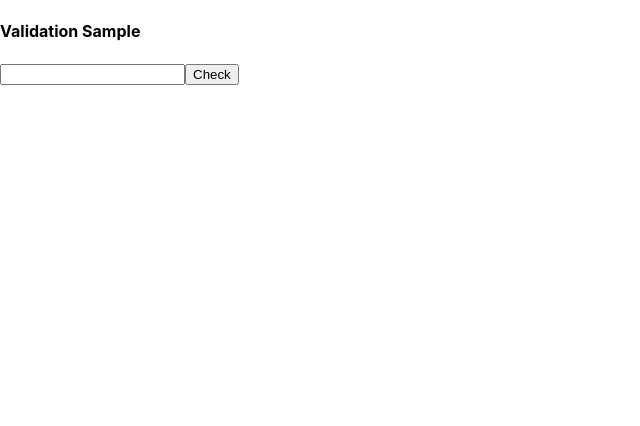
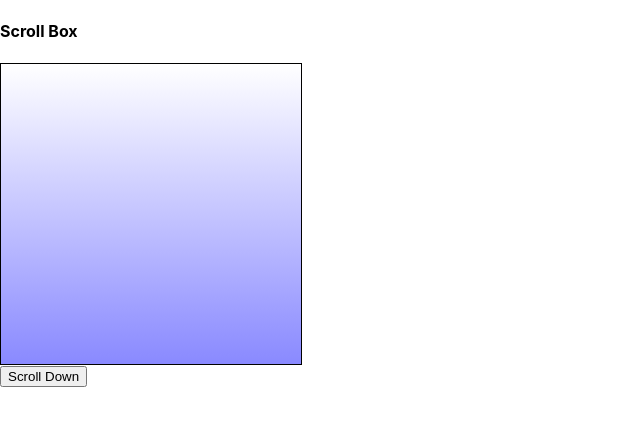
Before and after one commit to LydiaYoon/React-Todo, a React (Create React App) app: page / in a window 1280 px wide. Shown: the top 426 px of the page, without its empty margins (0-640 px from the left). Built offline with nearby package versions, Linux system fonts and the light colour scheme.

Commit message:
#5.3 컴포넌트에 ref 달기

```diff
--- a/src/App.js
+++ b/src/App.js
@@ -1,13 +1,14 @@
-import React from "react";
-// import React, { Component } from "react";
+import React, { Component } from "react";
 
 // import MyComponent from "./practice/MyComponent";
 // import Counter from "./practice/Counter";
 // import Say from "./practice/Say";
 // import EventPractice3 from "./practice/EventPractice3";
-import ValidationSample from "./practice/ValidationSample";
+// import ValidationSample from "./practice/ValidationSample";
+import ScrollBox from "./practice/ScrollBox";
 
-const App = () => {
+class App extends Component {
+  render() {
     return (
       <>
         {/* <MyComponent name="메타몽" favoriteNumber={1}>
@@ -16,9 +17,14 @@ const App = () => {
         {/* <Counter /> */}
         {/* <Say /> */}
         {/* <EventPractice3 /> */}
-      <ValidationSample />
+        {/* <ValidationSample /> */}
+        <ScrollBox ref={ref => (this.scrollBox = ref)} />
+        <button onClick={() => this.scrollBox.scrollToBottom()}>
+          Scroll Down
+        </button>
       </>
     );
-};
+  }
+}
 
 export default App;
--- /dev/null
+++ b/src/practice/ScrollBox.js
@@ -0,0 +1,44 @@
+import React, { Component } from "react";
+
+class ScrollBox extends Component {
+  scrollToBottom = () => {
+    const { scrollHeight, clientHeight } = this.box;
+    /*
+      위의 비구조화 할당 문법의 코드는 아래와 같은 의미
+      const scrollHeight = this.box.scrollHeight;
+      const clientHeight = this.box.clienHeight;
+    */
+    this.box.scrollTop = scrollHeight - clientHeight;
+  };
+
+  render() {
+    const style = {
+      border: "1px solid black",
+      width: "300px",
+      height: "300px",
+      overflow: "auto",
+      position: "relative"
+    };
+
+    const innerStyle = {
+      width: "100%",
+      height: "650px",
+      background: "linear-gradient(white, blue)"
+    };
+    return (
+      <>
+        <h4>Scroll Box</h4>
+        <div
+          style={style}
+          ref={ref => {
+            this.box = ref;
+          }}
+        >
+          <div style={innerStyle}></div>
+        </div>
+      </>
+    );
+  }
+}
+
+export default ScrollBox;
```
Lines whose indentation alone changed are shown as unchanged.
